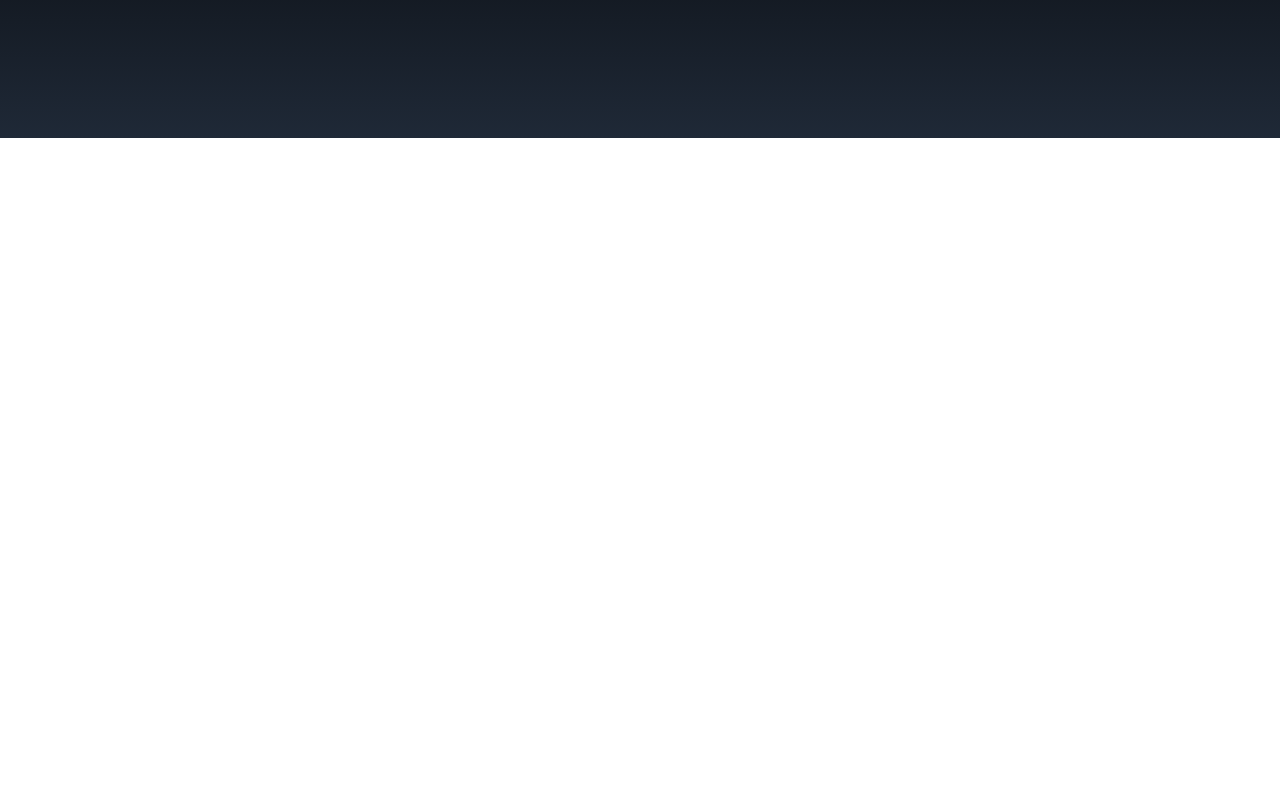
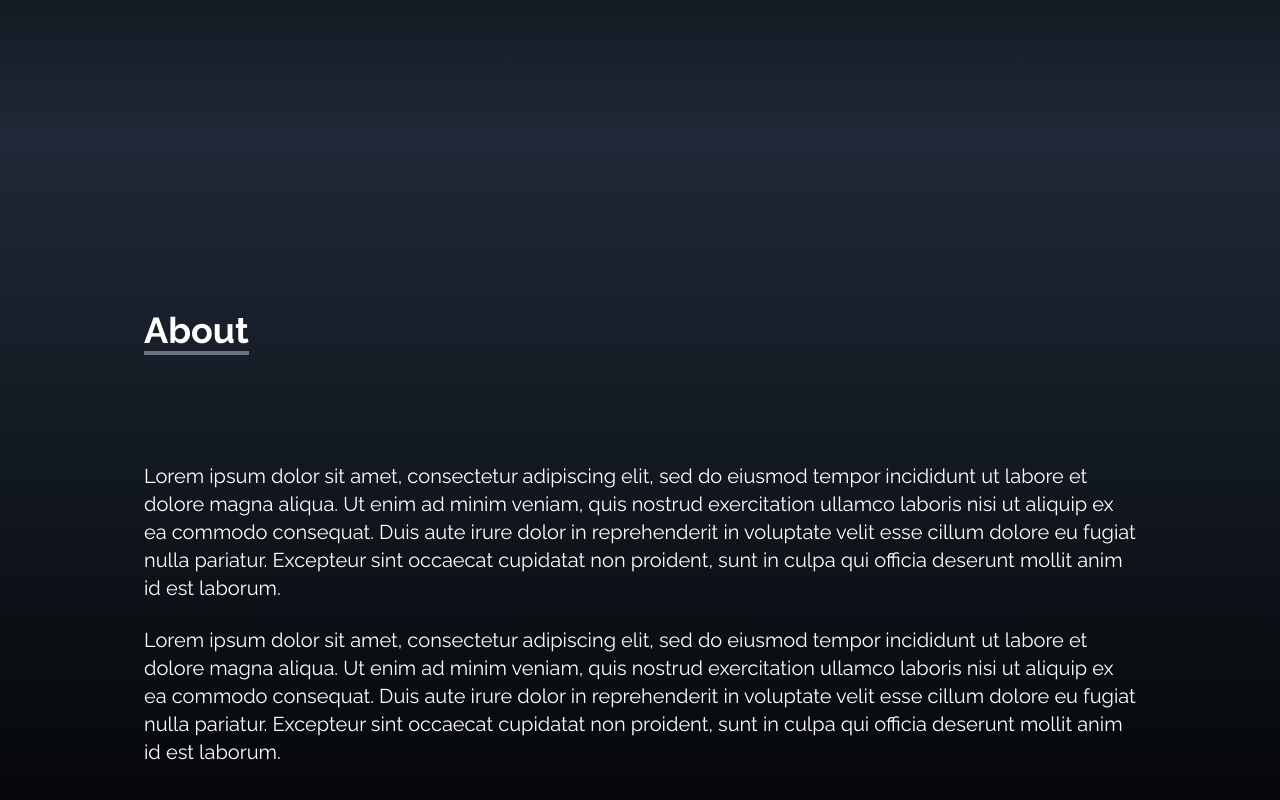
Before and after one commit to kellyfayrishta/react-portfolio, a React (Create React App) app: page / in a window 1280 px wide. Shown: the part 662-1462 px from the top of the page. Before the commit the page ends 800 px from the top, so only its background shows below. Built offline with nearby package versions, Linux system fonts and the light colour scheme; a web font is replaced by a local one.

Commit message:
added About section and styling

```diff
--- a/src/App.js
+++ b/src/App.js
@@ -1,12 +1,14 @@
-import { Home } from "./components/Home";
-import { Navbar } from "./components/Navbar";
-import { SocialLinks } from "./components/SocialLinks";
+import  About  from "./components/About";
+import  Home  from "./components/Home";
+import  Navbar  from "./components/Navbar";
+import  SocialLinks  from "./components/SocialLinks";
 
 function App() {
   return (
     <div>
       <Navbar />
       <Home />
+      <About />
 
       <SocialLinks />
     </div>
--- /dev/null
+++ b/src/components/About.js
@@ -0,0 +1,38 @@
+import React from 'react'
+
+const About = () => {
+  return (
+    <div name="about" className='w-full h-screen bg-gradient-to-b from-gray-800 to-black text-white'>
+      <div className='max-w-screen-lg p-4 mx-auto flex flex-col justify-center w-full h-full'>
+        <div className='pb-8'>
+          <p className='text-4xl font-bold inline border-b-4 border-gray-500'>About</p>
+        </div>
+
+        <p className='text-xl mt-20'>
+          Lorem ipsum dolor sit amet, consectetur adipiscing elit, sed do
+          eiusmod tempor incididunt ut labore et dolore magna aliqua. Ut enim ad
+          minim veniam, quis nostrud exercitation ullamco laboris nisi ut
+          aliquip ex ea commodo consequat. Duis aute irure dolor in
+          reprehenderit in voluptate velit esse cillum dolore eu fugiat nulla
+          pariatur. Excepteur sint occaecat cupidatat non proident, sunt in
+          culpa qui officia deserunt mollit anim id est laborum.
+        </p>
+
+        <br />
+
+        <p className='text-xl'>
+          Lorem ipsum dolor sit amet, consectetur adipiscing elit, sed do
+          eiusmod tempor incididunt ut labore et dolore magna aliqua. Ut enim ad
+          minim veniam, quis nostrud exercitation ullamco laboris nisi ut
+          aliquip ex ea commodo consequat. Duis aute irure dolor in
+          reprehenderit in voluptate velit esse cillum dolore eu fugiat nulla
+          pariatur. Excepteur sint occaecat cupidatat non proident, sunt in
+          culpa qui officia deserunt mollit anim id est laborum.
+        </p>
+      </div>
+    </div>
+  );
+
+}
+
+export default About
```
